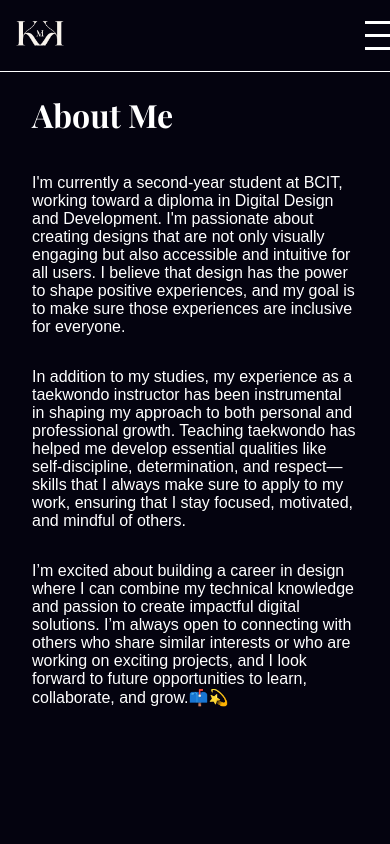
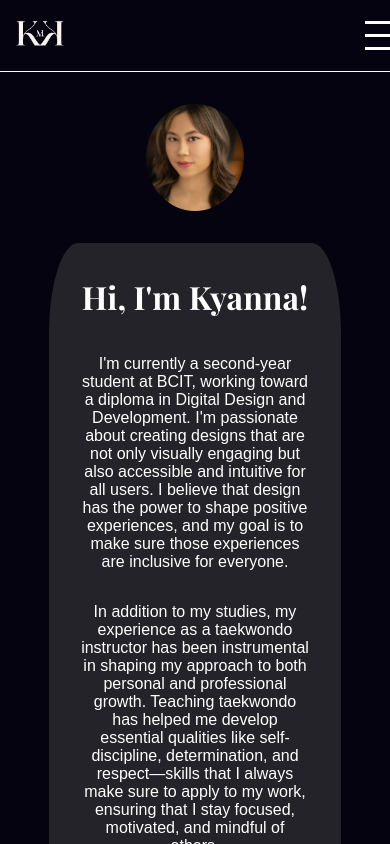
Before and after one commit to KyannaKrueger/portfolio, a Next.js app: page /about in a window 390 px wide. Shown: the top 844 px of the page. Built offline with nearby package versions, Linux system fonts and the light colour scheme.

Commit message:
adds content and responsiveness

```diff
--- a/src/pages/about.js
+++ b/src/pages/about.js
@@ -6,7 +6,8 @@ export default function About() {
       <div>
         <Nav />
         <div className={styles.main}>
-            <h1 className={styles.head}>About Me</h1>
+            <div className={styles.description}>
+              <h1 className={styles.head}>Hi, I'm Kyanna!</h1>
               <p className={styles.p}>
                   I'm currently a second-year student at BCIT, working toward a diploma in Digital Design and Development. I'm passionate about creating designs that are not only visually engaging but also accessible and intuitive for all users. I believe that design has the power to shape positive experiences, and my goal is to make sure those experiences are inclusive for everyone.
               </p>
@@ -17,6 +18,10 @@ export default function About() {
                   I’m excited about building a career in design where I can combine my technical knowledge and passion to create impactful digital solutions. I’m always open to connecting with others who share similar interests or who are working on exciting projects, and I look forward to future opportunities to learn, collaborate, and grow.📫💫
               </p>
             </div>
+            <div className={styles.pfp}>
+              <img src="pfp.png" alt="Profile Picture" />
+            </div>
+            </div>
       </div>
     );
   }
--- a/src/styles/About.module.css
+++ b/src/styles/About.module.css
@@ -1,7 +1,8 @@
 .main {
     display: flex;
-    flex-direction: column;
+    flex-direction: row;
     background-color: #04030F;
+    align-items: center;
     color: white;
     margin: 0 auto;
     padding-left: 5em;
@@ -13,13 +14,27 @@
     font-family: 'Playfair Display', serif;
 }
 
+.description {
+    display: flex;
+    flex-direction: column;
+    width: 50%;
+    padding-right: 10em;
+}
+
 .p {
     color: white;
     font-family: "Karla", sans-serif;
 }
 
+.pfp img{
+    width: 80%;
+    height: 80%;
+    border-radius: 50%;
+    object-fit: cover;
+}
+
 @media (max-width: 768px) {
-    .main{
+    .main {
         display: flex;
         flex-direction: column;
         background-color: #04030F;
@@ -27,5 +42,47 @@
         margin: 0 auto;
         padding-left: 2em;
         padding-right: 2em;
+        align-items: center;
+    }
+
+    .description {
+        display: flex;
+        flex-direction: column;
+        align-items: center;
+        justify-content: flex-start;
+        width: 70%;
+        text-align: center;
+        background-color: #232329;
+        border-radius: 10%;
+        margin: 5em auto;
+        padding: 2em;
+    }
+
+    .pfp {
+        display: flex; /* Use flexbox for centering */
+        justify-content: center; /* Center horizontally */
+        align-items: center; /* Center vertically if needed */
+        order: -1;
+        margin-bottom: -3em;
+        margin-top: 2em;
+    }
+
+    .pfp img {
+        width: 30%;
+        height: auto;
+        border-radius: 50%;
+        object-fit: cover;
+    }
+
+    .head {
+        margin-top: 0;
+        color: white;
+        font-family: 'Playfair Display', serif;
+    }
+
+    .p {
+        color: white;
+        font-family: "Karla", sans-serif;
+        text-align: center;
     }
 }
```
Also changed, not shown: src/pages/index.js (+14 -0 lines), src/styles/Index.module.css (+35 -0 lines), public/pfp.png (added). Lines whose indentation alone changed are shown as unchanged.
